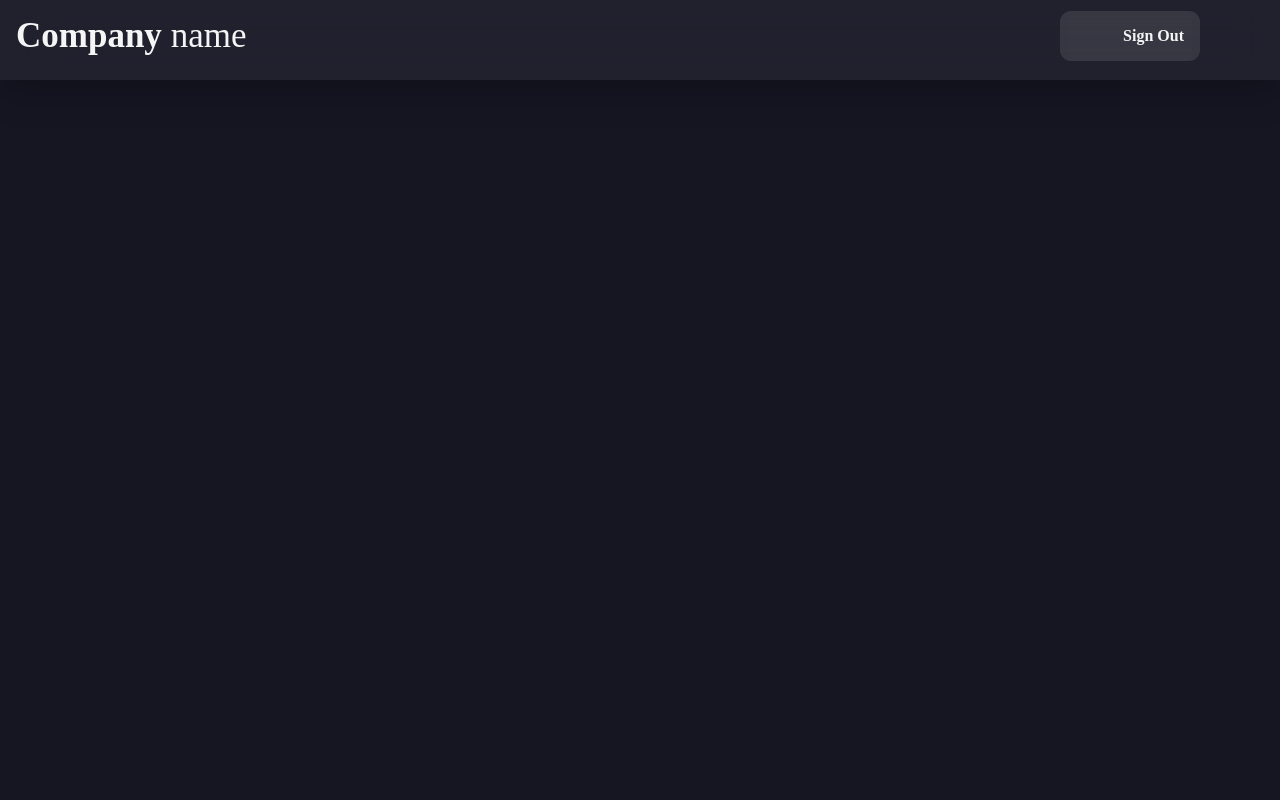
After one commit to Bhawesh02/Invoice-System, a PHP site: page /product.html in a window 1280 px wide. The commit adds this page. Run offline with PHP 8.4, Linux system fonts and the light colour scheme.

Commit message:
added many things

```diff
--- /dev/null
+++ b/css/product.css
@@ -0,0 +1,73 @@
+* {
+    margin: 0;
+    padding: 0;
+    list-style: none;
+    text-decoration: none;
+  }
+  .flex {
+    display: flex;
+    gap: var(--gap,5ex);
+  }
+  header {
+    position: absolute;
+    z-index: 5;
+    width: 100%;
+    height: 80px;
+    position: relative;
+    background: rgba(255, 255, 255, 0.05);
+    box-shadow: 0 15px 35px rgba(0, 0, 0, 0.2);
+    backdrop-filter: blur(20px);
+    align-items: center;
+
+  }
+
+  header .inner {
+
+    align-items: center;
+    justify-content: space-between;
+  }
+  header .logo {
+    margin: 1rem;
+  }
+
+  .logo h1 {
+    color: whitesmoke;
+    height: 100%;
+    font-size: 35px;
+    font-family: "Montserrat";
+    font-weight: normal;
+  }
+  .logo h1 span {
+    font-weight: bold;
+  }
+  header button span, .mobile-nav-toggle{
+    display: none;
+  }
+
+  .primary-navigation{
+    background: hsl(0 0% 100% / 0.1);
+    backdrop-filter: blur(5rem);
+    padding: 1rem;
+    margin-right: 5rem;
+    border-radius: 11px;
+  }
+  nav li a ,.user_info {
+    color: whitesmoke;
+    height: 100%;
+    font-size: 16px;
+    font-family: "Montserrat";
+    font-weight: 600;
+    transition: 0.5s;
+  }
+  .user_info i{
+    padding-right: 10px;
+  }
+  nav li a:hover{
+    letter-spacing: 2px;
+    transition: 1s;
+  }
+
+body {
+
+    background-color: #161623;
+  }
--- /dev/null
+++ b/product.html
@@ -0,0 +1,41 @@
+<html lang="en">
+  <head>
+    <meta charset="UTF-8" />
+    <meta http-equiv="X-UA-Compatible" content="IE=edge" />
+    <meta name="viewport" content="width=device-width, initial-scale=1.0" />
+    <title>Document</title>
+    <link rel="stylesheet" type="text/css" href="./css/product.css" />
+  </head>
+  <body>
+    <header>
+      <div class="inner flex">
+        <div class="logo">
+          <h1><span>Company</span> name</h1>
+        </div>
+        <button
+          class="mobile-nav-toggle"
+          aria-controls="primary-navigation"
+          aria-expanded="false"
+        >
+          <span class="sr-only">Menu</span>
+        </button>
+
+        <nav>
+          <ul
+            id="primary-navigation"
+            data-visible="false"
+            class="primary-navigation flex"
+          >
+            <li>
+              <span class="user_info">
+                <i class="fa-solid fa-user"></i>
+                <?php echo $_SESSION['name']?></span
+              >
+            </li>
+            <li><a href="?call_function=1">Sign Out</a></li>
+          </ul>
+        </nav>
+      </div>
+    </header>
+  </body>
+</html>
```
Also changed, not shown: header.php (added, +25 -0 lines), home.php (+11 -29 lines), customer.php (added), invoice.php (added).
